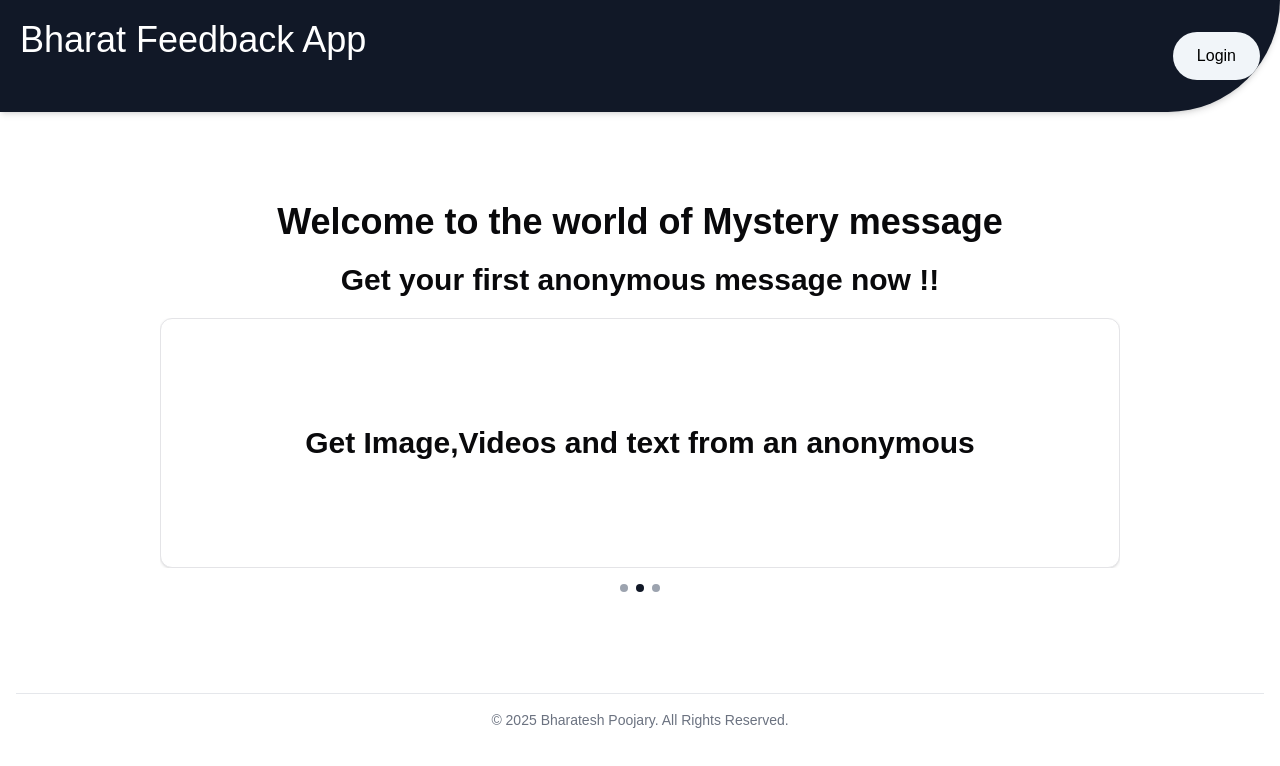
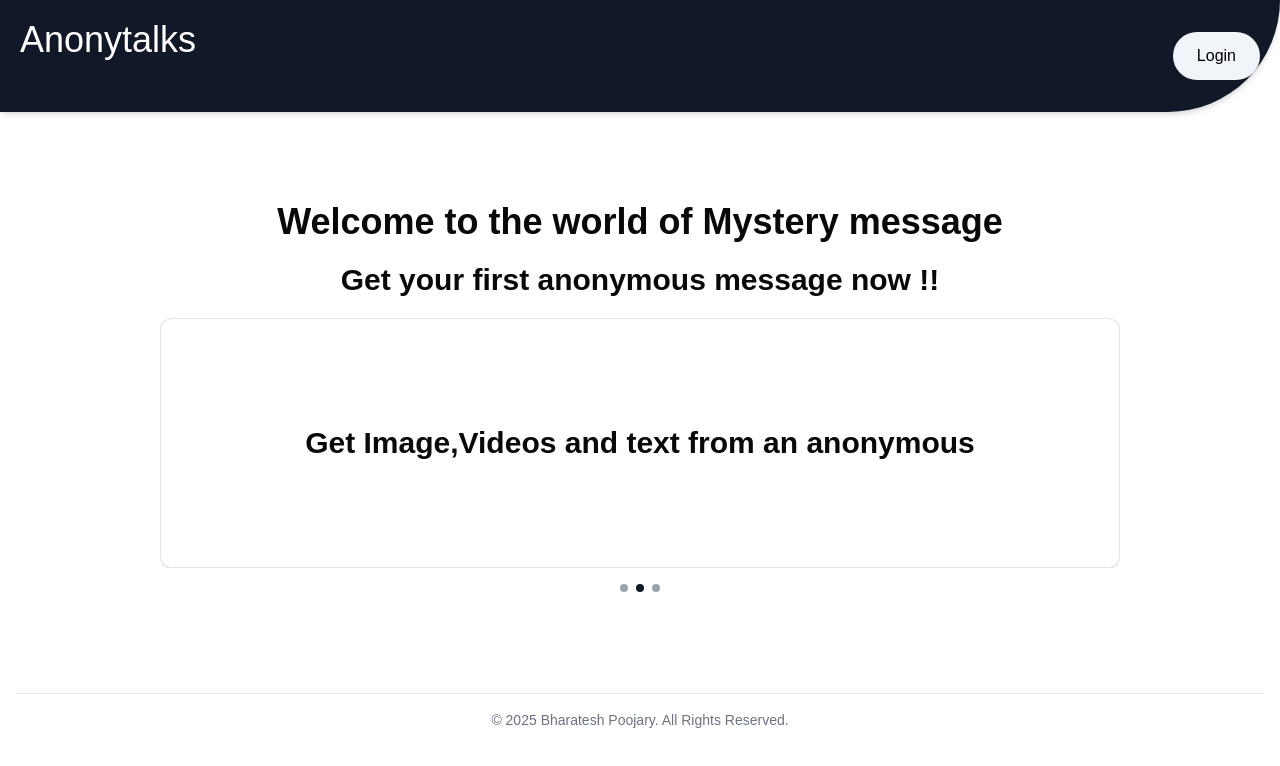
Before and after one commit to BharateshPoojary/feedback-app, a Next.js app: page / in a window 1280 px wide. Shown: the top 766 px of the page. Built offline with nearby package versions, Linux system fonts and the light colour scheme; no server answers.

Commit message:
navbar title changed

```diff
--- a/src/components/Navbar.tsx
+++ b/src/components/Navbar.tsx
@@ -14,7 +14,7 @@ const Navbar = () => {
       <nav className="w-full p-5 shadow-md bg-gray-900 rounded-br-full text-white h-28 flex  items-center">
         <div className="container flex min-[530px]:flex-row flex-col   min-[530px]:justify-between justify-evenly items-start">
           <span className="text-xl min-[357px]:text-2xl sm:text-4xl">
-            Bharat Feedback App
+            Anonytalks
           </span>
           <div className="flex flex-row  ">
             {session ? (
```
